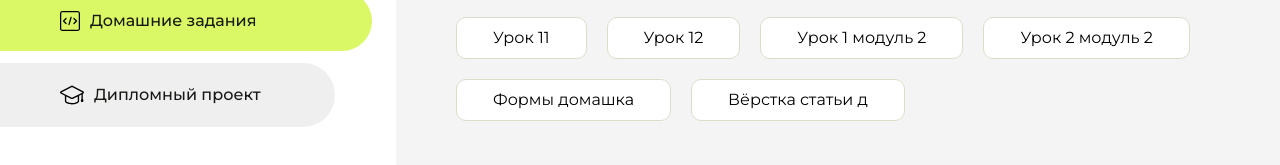
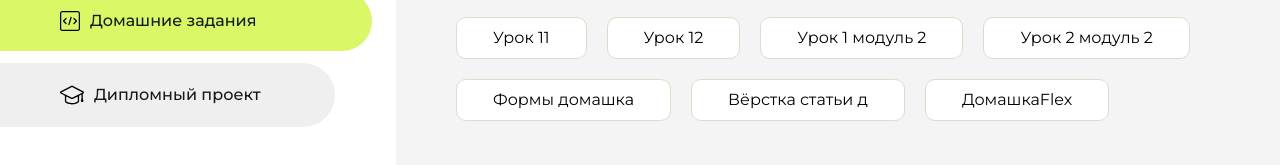
Before and after one commit to Ivan0wd/homework, a plain HTML site: page index.html in a window 1280 px wide. Shown: the part 345-510 px from the top of the page. Drawn offline with Linux system fonts and the light colour scheme.

Commit message:
Update index.html

```diff
--- a/index.html
+++ b/index.html
@@ -140,6 +140,9 @@
                      <li class="content__list-item">
                         <a href="Вёрстка статьи д/article.html">Вёрстка статьи д </a>
                     </li>
+                     <li class="content__list-item">
+                        <a href="ДомашкаFlex/index.html">ДомашкаFlex </a>
+                    </li>
                 </ul>
             </div>
             <div class="content__block hidden" id="diplomBlock">
```
